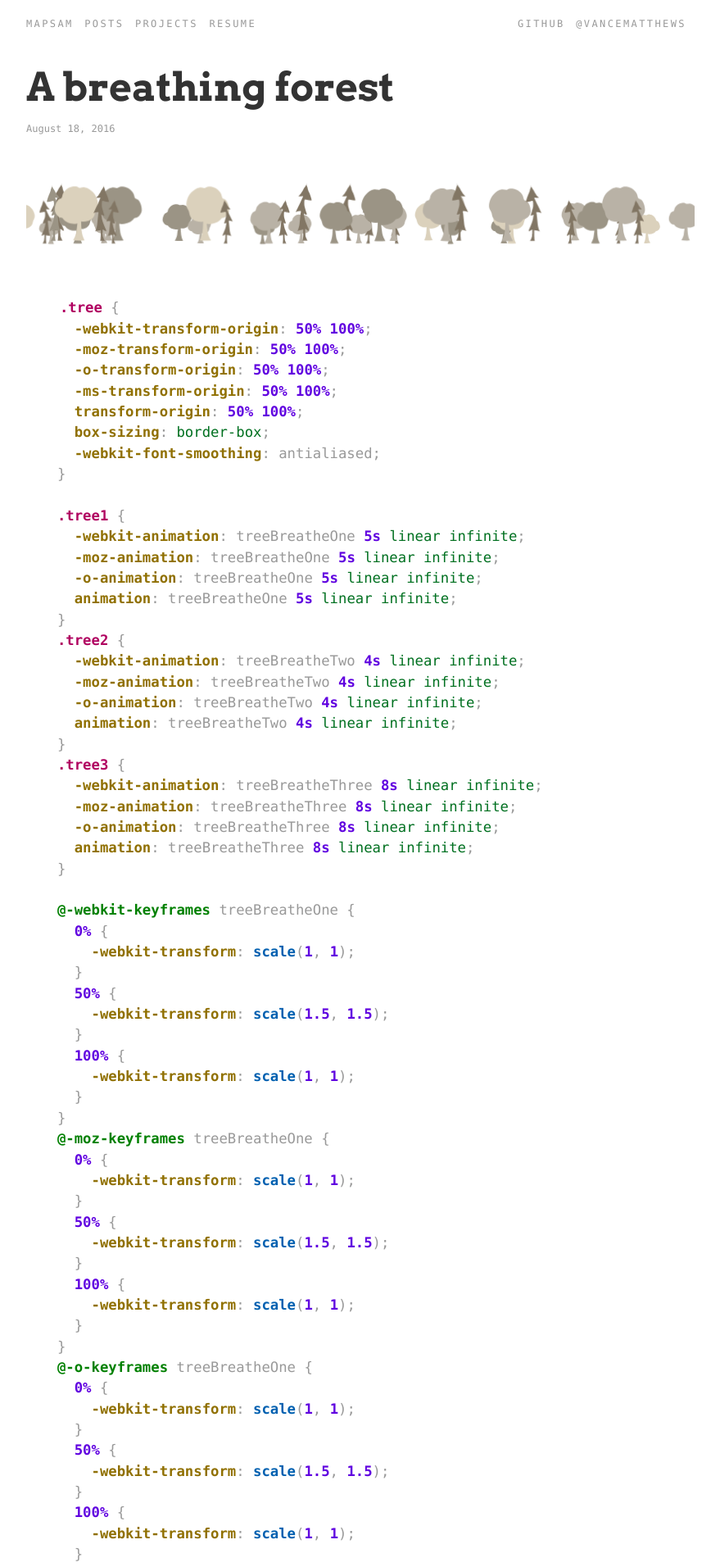
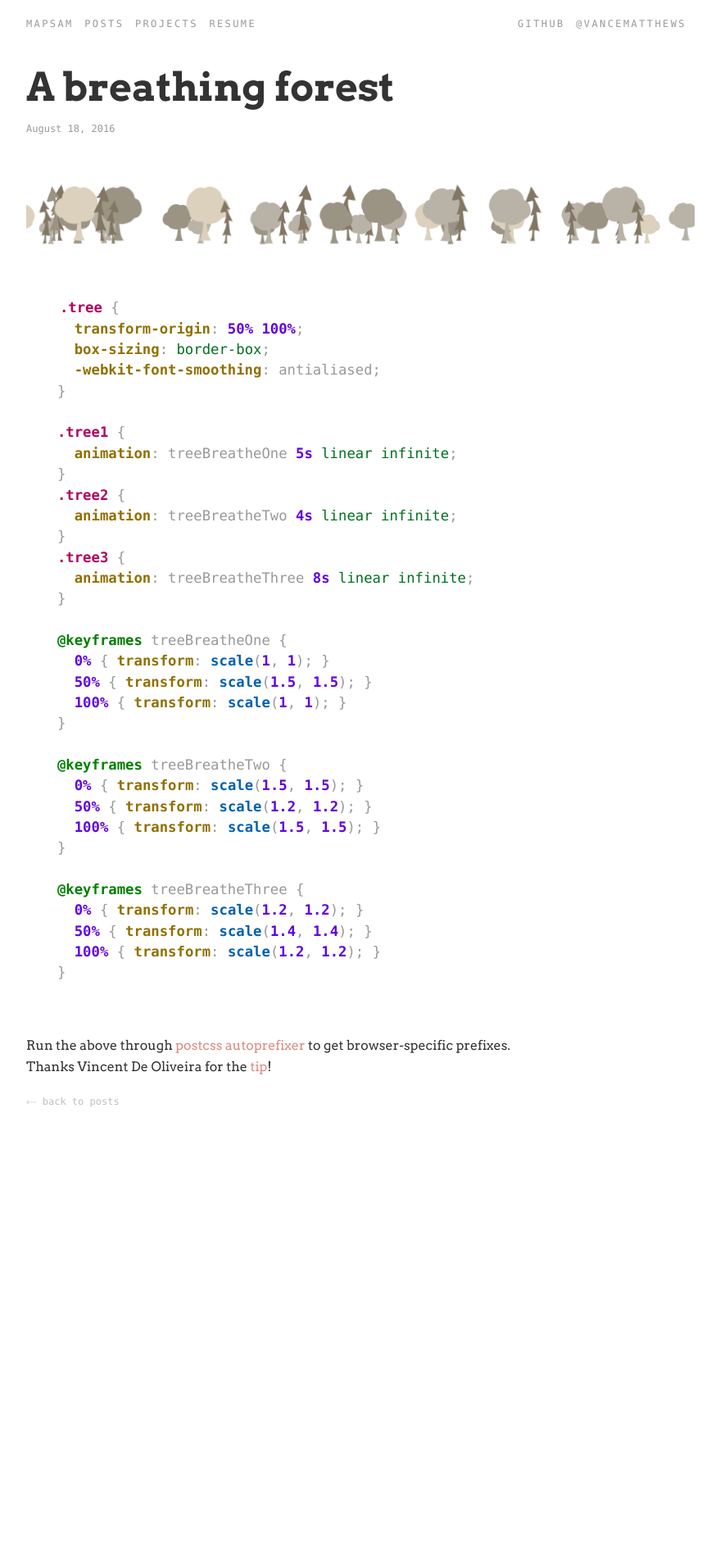
Before and after one commit to mapsam/mapsam.github.io, a Jekyll site: the page built from _posts/2016-08-18-breathing-forest.md, in a window 1280 px wide. Shown: the top 1912 px of the page at 82% size, without its empty margins (200-1079 px from the left). Built offline with Jekyll 4.4.1, drawn with Linux system fonts in a browser that asks for light colours; nearby versions of some CDN libraries; after the commit the page ends 1374 px from its top, so only the background shows below that; some of the changed text lies outside the part shown.

Commit message:
simplify css

````diff
--- a/_posts/2016-08-18-breathing-forest.md
+++ b/_posts/2016-08-18-breathing-forest.md
@@ -656,193 +656,38 @@ extra_css:
 
 ```css
 .tree {
-  -webkit-transform-origin: 50% 100%;
-  -moz-transform-origin: 50% 100%;
-  -o-transform-origin: 50% 100%;
-  -ms-transform-origin: 50% 100%;
   transform-origin: 50% 100%;
   box-sizing: border-box;
   -webkit-font-smoothing: antialiased;
 }
 
 .tree1 {
-  -webkit-animation: treeBreatheOne 5s linear infinite;
-  -moz-animation: treeBreatheOne 5s linear infinite;
-  -o-animation: treeBreatheOne 5s linear infinite;
   animation: treeBreatheOne 5s linear infinite;
 }
 .tree2 {
-  -webkit-animation: treeBreatheTwo 4s linear infinite;
-  -moz-animation: treeBreatheTwo 4s linear infinite;
-  -o-animation: treeBreatheTwo 4s linear infinite;
   animation: treeBreatheTwo 4s linear infinite;
 }
 .tree3 {
-  -webkit-animation: treeBreatheThree 8s linear infinite;
-  -moz-animation: treeBreatheThree 8s linear infinite;
-  -o-animation: treeBreatheThree 8s linear infinite;
   animation: treeBreatheThree 8s linear infinite;
 }
 
-@-webkit-keyframes treeBreatheOne {
-  0% {
-    -webkit-transform: scale(1, 1);
-  }
-  50% {
-    -webkit-transform: scale(1.5, 1.5);
-  }
-  100% {
-    -webkit-transform: scale(1, 1);
-  }
-}
-@-moz-keyframes treeBreatheOne {
-  0% {
-    -webkit-transform: scale(1, 1);
-  }
-  50% {
-    -webkit-transform: scale(1.5, 1.5);
-  }
-  100% {
-    -webkit-transform: scale(1, 1);
-  }
-}
-@-o-keyframes treeBreatheOne {
-  0% {
-    -webkit-transform: scale(1, 1);
-  }
-  50% {
-    -webkit-transform: scale(1.5, 1.5);
-  }
-  100% {
-    -webkit-transform: scale(1, 1);
-  }
-}
 @keyframes treeBreatheOne {
-  0% {
-    -webkit-transform: scale(1, 1);
-    -moz-transform: scale(1, 1);
-    -ms-transform: scale(1, 1);
-    transform: scale(1, 1);
-  }
-  50% {
-    -webkit-transform: scale(1.5, 1.5);
-    -moz-transform: scale(1.5, 1.5);
-    -ms-transform: scale(1.5, 1.5);
-    transform: scale(1.5, 1.5);
-  }
-  100% {
-    -webkit-transform: scale(1, 1);
-    -moz-transform: scale(1, 1);
-    -ms-transform: scale(1, 1);
-    transform: scale(1, 1);
-  }
+  0% { transform: scale(1, 1); }
+  50% { transform: scale(1.5, 1.5); }
+  100% { transform: scale(1, 1); }
 }
 
-@-webkit-keyframes treeBreatheTwo {
-  0% {
-    -webkit-transform: scale(1.5, 1.5);
-  }
-  50% {
-    -webkit-transform: scale(1.2, 1.2);
-  }
-  100% {
-    -webkit-transform: scale(1.5, 1.5);
-  }
-}
-@-moz-keyframes treeBreatheTwo {
-  0% {
-    -webkit-transform: scale(1.5, 1.5);
-  }
-  50% {
-    -webkit-transform: scale(1.2, 1.2);
-  }
-  100% {
-    -webkit-transform: scale(1.5, 1.5);
-  }
-}
-@-o-keyframes treeBreatheTwo {
-  0% {
-    -webkit-transform: scale(1.5, 1.5);
-  }
-  50% {
-    -webkit-transform: scale(1.2, 1.2);
-  }
-  100% {
-    -webkit-transform: scale(1.5, 1.5);
-  }
-}
 @keyframes treeBreatheTwo {
-  0% {
-    -webkit-transform: scale(1.5, 1.5);
-    -moz-transform: scale(1.5, 1.5);
-    -ms-transform: scale(1.5, 1.5);
-    transform: scale(1.5, 1.5);
-  }
-  50% {
-    -webkit-transform: scale(1.2, 1.2);
-    -moz-transform: scale(1.2, 1.2);
-    -ms-transform: scale(1.2, 1.2);
-    transform: scale(1.2, 1.2);
-  }
-  100% {
-    -webkit-transform: scale(1.5, 1.5);
-    -moz-transform: scale(1.5, 1.5);
-    -ms-transform: scale(1.5, 1.5);
-    transform: scale(1.5, 1.5);
-  }
+  0% { transform: scale(1.5, 1.5); }
+  50% { transform: scale(1.2, 1.2); }
+  100% { transform: scale(1.5, 1.5); }
 }
 
-@-webkit-keyframes treeBreatheThree {
-  0% {
-    -webkit-transform: scale(1.2, 1.2);
-  }
-  50% {
-    -webkit-transform: scale(1.4, 1.4);
-  }
-  100% {
-    -webkit-transform: scale(1.2, 1.2);
-  }
-}
-@-moz-keyframes treeBreatheThree {
-  0% {
-    -webkit-transform: scale(1.2, 1.2);
-  }
-  50% {
-    -webkit-transform: scale(1.4, 1.4);
-  }
-  100% {
-    -webkit-transform: scale(1.2, 1.2);
-  }
-}
-@-o-keyframes treeBreatheThree {
-  0% {
-    -webkit-transform: scale(1.2, 1.2);
-  }
-  50% {
-    -webkit-transform: scale(1.4, 1.4);
-  }
-  100% {
-    -webkit-transform: scale(1.2, 1.2);
-  }
-}
 @keyframes treeBreatheThree {
-  0% {
-    -webkit-transform: scale(1.2, 1.2);
-    -moz-transform: scale(1.2, 1.2);
-    -ms-transform: scale(1.2, 1.2);
-    transform: scale(1.2, 1.2);
-  }
-  50% {
-    -webkit-transform: scale(1.4, 1.4);
-    -moz-transform: scale(1.4, 1.4);
-    -ms-transform: scale(1.4, 1.4);
-    transform: scale(1.4, 1.4);
-  }
-  100% {
-    -webkit-transform: scale(1.2, 1.2);
-    -moz-transform: scale(1.2, 1.2);
-    -ms-transform: scale(1.2, 1.2);
-    transform: scale(1.2, 1.2);
-  }
+  0% { transform: scale(1.2, 1.2); }
+  50% { transform: scale(1.4, 1.4); }
+  100% { transform: scale(1.2, 1.2); }
 }
 ```
+
+Run the above through [postcss autoprefixer](https://github.com/postcss/autoprefixer) to get browser-specific prefixes. Thanks Vincent De Oliveira for the [tip](https://twitter.com/iamvdo/status/766544447202992129)!
--- a/css/breathing-tress.css
+++ b/css/breathing-tress.css
@@ -1,190 +1,162 @@
-.tree {
-  -webkit-transform-origin: 50% 100%;
-  -moz-transform-origin: 50% 100%;
-  -o-transform-origin: 50% 100%;
-  -ms-transform-origin: 50% 100%;
+/*.tree {
   transform-origin: 50% 100%;
   box-sizing: border-box;
   -webkit-font-smoothing: antialiased;
 }
 
 .tree1 {
-  -webkit-animation: treeBreatheOne 5s linear infinite;
-  -moz-animation: treeBreatheOne 5s linear infinite;
-  -o-animation: treeBreatheOne 5s linear infinite;
   animation: treeBreatheOne 5s linear infinite;
 }
 .tree2 {
-  -webkit-animation: treeBreatheTwo 4s linear infinite;
-  -moz-animation: treeBreatheTwo 4s linear infinite;
-  -o-animation: treeBreatheTwo 4s linear infinite;
   animation: treeBreatheTwo 4s linear infinite;
 }
 .tree3 {
+  animation: treeBreatheThree 8s linear infinite;
+}
+
+@keyframes treeBreatheOne {
+  0% {
+    transform: scale(1, 1);
+  }
+  50% {
+    transform: scale(1.5, 1.5);
+  }
+  100% {
+    transform: scale(1, 1);
+  }
+}
+
+@keyframes treeBreatheTwo {
+  0% {
+    transform: scale(1.5, 1.5);
+  }
+  50% {
+    transform: scale(1.2, 1.2);
+  }
+  100% {
+    transform: scale(1.5, 1.5);
+  }
+}
+
+@keyframes treeBreatheThree {
+  0% {
+    transform: scale(1.2, 1.2);
+  }
+  50% {
+    transform: scale(1.4, 1.4);
+  }
+  100% {
+    transform: scale(1.2, 1.2);
+  }
+}
+*/
+
+.tree {
+  -webkit-transform-origin: 50% 100%;
+          transform-origin: 50% 100%;
+  box-sizing: border-box;
+  -webkit-font-smoothing: antialiased;
+}
+
+.tree1 {
+  -webkit-animation: treeBreatheOne 5s linear infinite;
+          animation: treeBreatheOne 5s linear infinite;
+}
+.tree2 {
+  -webkit-animation: treeBreatheTwo 4s linear infinite;
+          animation: treeBreatheTwo 4s linear infinite;
+}
+.tree3 {
   -webkit-animation: treeBreatheThree 8s linear infinite;
-  -moz-animation: treeBreatheThree 8s linear infinite;
-  -o-animation: treeBreatheThree 8s linear infinite;
-  animation: treeBreatheThree 8s linear infinite;
+          animation: treeBreatheThree 8s linear infinite;
 }
 
 @-webkit-keyframes treeBreatheOne {
   0% {
     -webkit-transform: scale(1, 1);
+            transform: scale(1, 1);
   }
   50% {
     -webkit-transform: scale(1.5, 1.5);
+            transform: scale(1.5, 1.5);
   }
   100% {
     -webkit-transform: scale(1, 1);
+            transform: scale(1, 1);
   }
 }
-@-moz-keyframes treeBreatheOne {
+
+@keyframes treeBreatheOne {
   0% {
     -webkit-transform: scale(1, 1);
+            transform: scale(1, 1);
   }
   50% {
     -webkit-transform: scale(1.5, 1.5);
+            transform: scale(1.5, 1.5);
   }
   100% {
     -webkit-transform: scale(1, 1);
-  }
-}
-@-o-keyframes treeBreatheOne {
-  0% {
-    -webkit-transform: scale(1, 1);
-  }
-  50% {
-    -webkit-transform: scale(1.5, 1.5);
-  }
-  100% {
-    -webkit-transform: scale(1, 1);
-  }
-}
-@keyframes treeBreatheOne {
-  0% {
-    -webkit-transform: scale(1, 1);
-    -moz-transform: scale(1, 1);
-    -ms-transform: scale(1, 1);
-    transform: scale(1, 1);
-  }
-  50% {
-    -webkit-transform: scale(1.5, 1.5);
-    -moz-transform: scale(1.5, 1.5);
-    -ms-transform: scale(1.5, 1.5);
-    transform: scale(1.5, 1.5);
-  }
-  100% {
-    -webkit-transform: scale(1, 1);
-    -moz-transform: scale(1, 1);
-    -ms-transform: scale(1, 1);
-    transform: scale(1, 1);
+            transform: scale(1, 1);
   }
 }
 
 @-webkit-keyframes treeBreatheTwo {
   0% {
     -webkit-transform: scale(1.5, 1.5);
+            transform: scale(1.5, 1.5);
   }
   50% {
     -webkit-transform: scale(1.2, 1.2);
+            transform: scale(1.2, 1.2);
   }
   100% {
     -webkit-transform: scale(1.5, 1.5);
+            transform: scale(1.5, 1.5);
   }
 }
-@-moz-keyframes treeBreatheTwo {
+
+@keyframes treeBreatheTwo {
   0% {
     -webkit-transform: scale(1.5, 1.5);
+            transform: scale(1.5, 1.5);
   }
   50% {
     -webkit-transform: scale(1.2, 1.2);
+            transform: scale(1.2, 1.2);
   }
   100% {
     -webkit-transform: scale(1.5, 1.5);
-  }
-}
-@-o-keyframes treeBreatheTwo {
-  0% {
-    -webkit-transform: scale(1.5, 1.5);
-  }
-  50% {
-    -webkit-transform: scale(1.2, 1.2);
-  }
-  100% {
-    -webkit-transform: scale(1.5, 1.5);
-  }
-}
-@keyframes treeBreatheTwo {
-  0% {
-    -webkit-transform: scale(1.5, 1.5);
-    -moz-transform: scale(1.5, 1.5);
-    -ms-transform: scale(1.5, 1.5);
-    transform: scale(1.5, 1.5);
-  }
-  50% {
-    -webkit-transform: scale(1.2, 1.2);
-    -moz-transform: scale(1.2, 1.2);
-    -ms-transform: scale(1.2, 1.2);
-    transform: scale(1.2, 1.2);
-  }
-  100% {
-    -webkit-transform: scale(1.5, 1.5);
-    -moz-transform: scale(1.5, 1.5);
-    -ms-transform: scale(1.5, 1.5);
-    transform: scale(1.5, 1.5);
+            transform: scale(1.5, 1.5);
   }
 }
 
 @-webkit-keyframes treeBreatheThree {
   0% {
     -webkit-transform: scale(1.2, 1.2);
+            transform: scale(1.2, 1.2);
   }
   50% {
     -webkit-transform: scale(1.4, 1.4);
+            transform: scale(1.4, 1.4);
   }
   100% {
     -webkit-transform: scale(1.2, 1.2);
+            transform: scale(1.2, 1.2);
   }
 }
-@-moz-keyframes treeBreatheThree {
+
+@keyframes treeBreatheThree {
   0% {
     -webkit-transform: scale(1.2, 1.2);
+            transform: scale(1.2, 1.2);
   }
   50% {
     -webkit-transform: scale(1.4, 1.4);
+            transform: scale(1.4, 1.4);
   }
   100% {
     -webkit-transform: scale(1.2, 1.2);
+            transform: scale(1.2, 1.2);
   }
 }
-@-o-keyframes treeBreatheThree {
-  0% {
-    -webkit-transform: scale(1.2, 1.2);
-  }
-  50% {
-    -webkit-transform: scale(1.4, 1.4);
-  }
-  100% {
-    -webkit-transform: scale(1.2, 1.2);
-  }
-}
-@keyframes treeBreatheThree {
-  0% {
-    -webkit-transform: scale(1.2, 1.2);
-    -moz-transform: scale(1.2, 1.2);
-    -ms-transform: scale(1.2, 1.2);
-    transform: scale(1.2, 1.2);
-  }
-  50% {
-    -webkit-transform: scale(1.4, 1.4);
-    -moz-transform: scale(1.4, 1.4);
-    -ms-transform: scale(1.4, 1.4);
-    transform: scale(1.4, 1.4);
-  }
-  100% {
-    -webkit-transform: scale(1.2, 1.2);
-    -moz-transform: scale(1.2, 1.2);
-    -ms-transform: scale(1.2, 1.2);
-    transform: scale(1.2, 1.2);
-  }
-}
````
